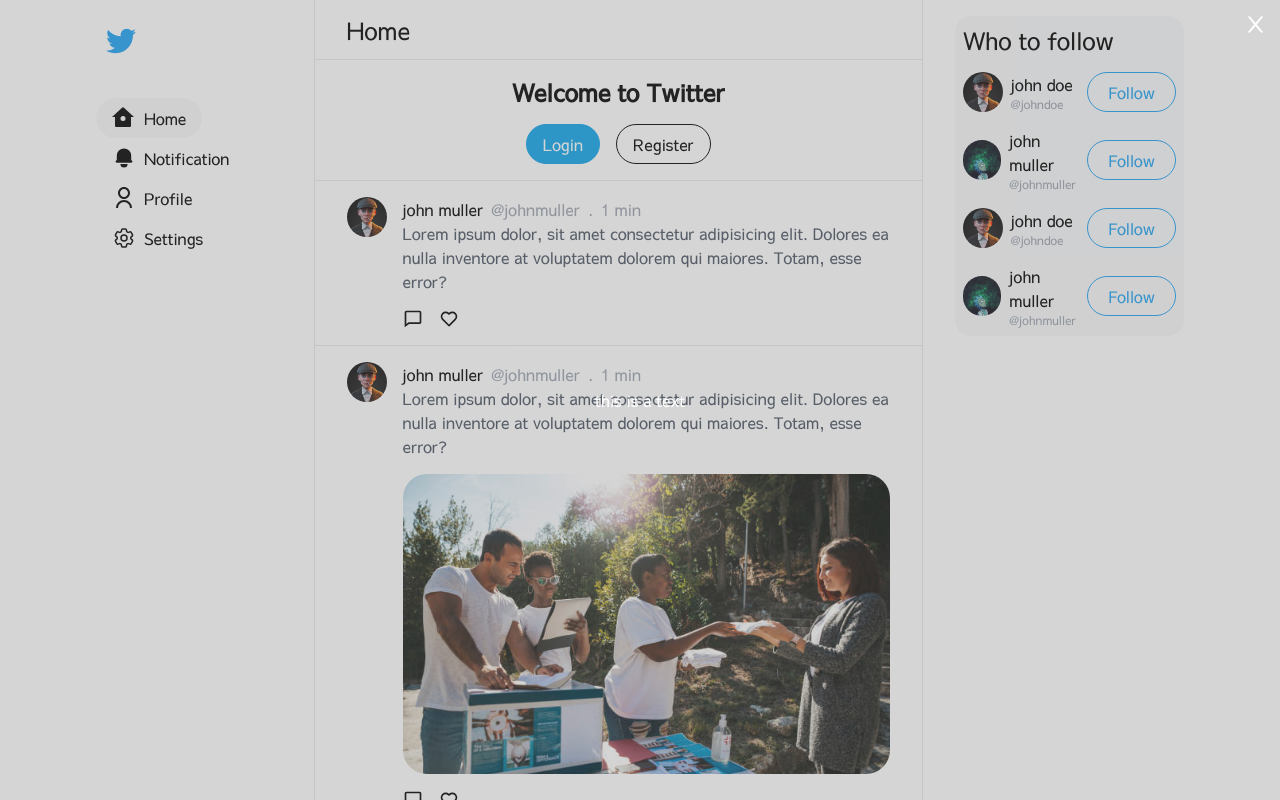
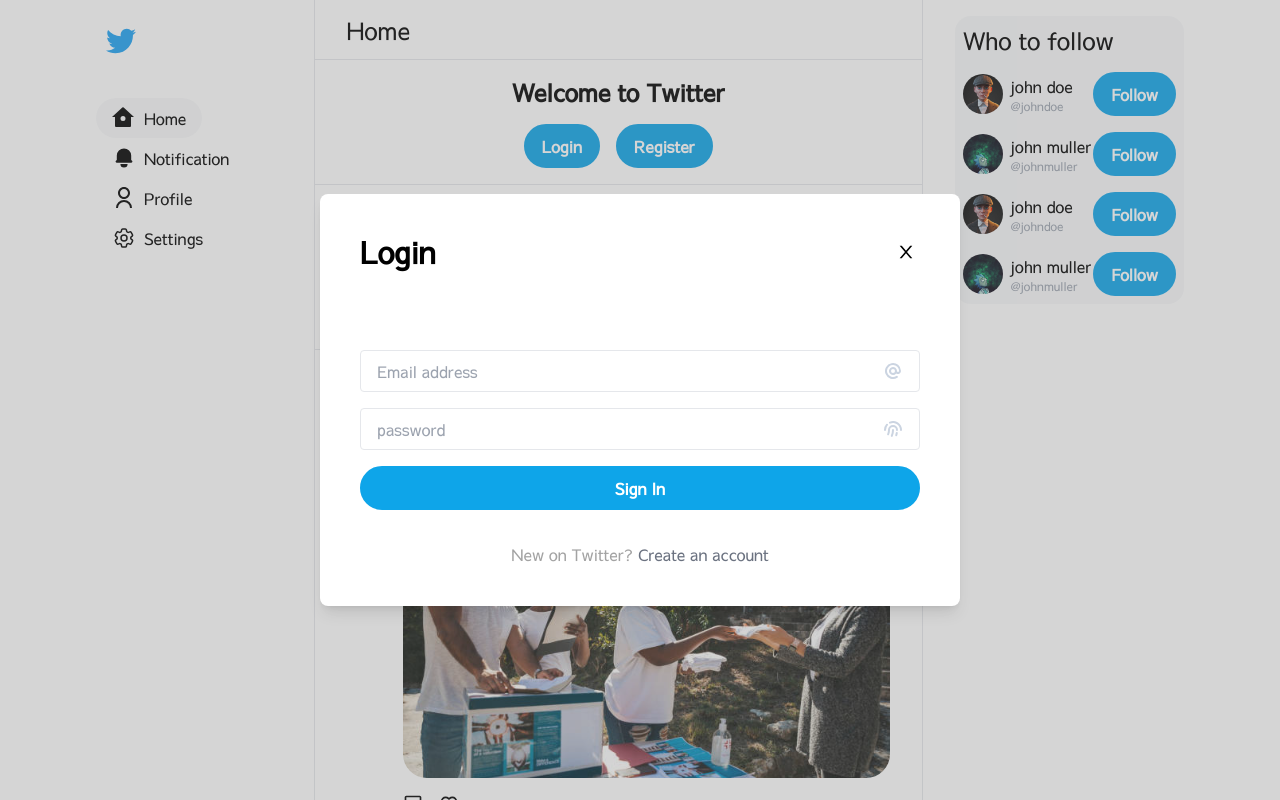
Before and after one commit to code-env/next13-twitter-clone, a Next.js app: page / in a window 1280 px wide. Both pictures are taken after a click on the button "Login". Shown: the top 800 px of the page. Built offline with nearby package versions, Linux system fonts and the light colour scheme; no server answers.

Commit message:
the login and register modals were edited and displayed when clicked

```diff
--- a/components/ButtonContainer.jsx
+++ b/components/ButtonContainer.jsx
@@ -1,8 +1,38 @@
 import React from "react";
 
-const ButtonContainer = ({ label, type, className, onClick }) => {
+const ButtonContainer = ({
+  label,
+  secondary,
+  fullWidth,
+  onClick,
+  large,
+  disabled,
+  outline,
+}) => {
   return (
-    <button type={type} className={className} onClick={onClick}>
+    <button
+      className={`
+        disabled:opacity-70
+        disabled:cursor-not-allowed
+        rounded-full
+        font-semibold
+        hover:opacity-80
+        transition
+        border-2
+        outline-none
+        ${fullWidth ? "w-full" : "w-fit"}
+        ${secondary ? "bg-white" : "bg-sky-500"}
+        ${secondary ? "text-black" : "text-white"}
+        ${secondary ? "border-black" : "border-sky-500"}
+        ${large ? "text-xl" : "text-md"}
+        ${large ? "px-5" : "px-4"}
+        ${large ? "py-3" : "py-2"}
+        ${outline ? "bg-transparent" : ""}
+        ${outline ? "border-white" : ""}
+        ${outline ? "text-white" : ""}
+      `}
+      onClick={onClick}
+    >
       {label}
     </button>
   );
--- a/components/InputContainer.jsx
+++ b/components/InputContainer.jsx
@@ -3,7 +3,16 @@
 import { useState } from "react";
 import { HiAtSymbol, HiFingerPrint, HiOutlineUser } from "react-icons/hi";
 
-const InputContainer = ({ type, placeholder, email, password, username }) => {
+const InputContainer = ({
+  type,
+  placeholder,
+  email,
+  password,
+  username,
+  onChange,
+  name,
+  value,
+}) => {
   const [inputType, setInputType] = useState("password");
 
   const handleOnClick = () => {
@@ -18,7 +27,10 @@
       <input
         type={password ? inputType : type}
         placeholder={placeholder}
-        className="h-[40px] flex-1"
+        className="h-[40px] flex-1 text-black"
+        onChange={onChange}
+        name={name}
+        value={value}
       />
       {email && <HiAtSymbol size={20} />}
       {password && (
--- a/components/Modal.jsx
+++ b/components/Modal.jsx
@@ -1,5 +1,65 @@
 "use client";
 
-const Modal = ({ children }) => <div>{children}</div>;
+import { closeModal } from "@redux/slice/modalSlice";
+import { AiOutlineClose } from "react-icons/ai";
+import { useDispatch, useSelector } from "react-redux";
+
+const Modal = ({ children }) => {
+  const { type } = useSelector((state) => state.modal);
+  const dispatch = useDispatch();
+  const handleClose = () => {
+    dispatch(closeModal());
+  };
+  return (
+    <div className="modal__container">
+      <div className="relative w-full lg:w-3/6 my-6 mx-auto lg:max-w-3xl h-full lg:h-auto">
+        <div
+          className="
+            h-full
+            lg:h-auto
+            border-0
+            rounded-lg
+            shadow-lg
+            relative
+            flex
+            flex-col
+            w-full
+            bg-white
+            outline-none
+            focus:outline-none
+            "
+        >
+          <div
+            className="
+              flex
+              items-center
+              justify-between
+              p-10
+              rounded-t
+              "
+          >
+            <h3 className="text-3xl font-semibold text-black capitalize">
+              {type}
+            </h3>
+            <button
+              className="
+                  p-1
+                  ml-auto
+                  border-0
+                  text-black
+                  hover:opacity-70
+                  transition
+                "
+              onClick={handleClose}
+            >
+              <AiOutlineClose size={20} />
+            </button>
+          </div>
+          <div className="relative p-10 flex-auto">{children}</div>
+        </div>
+      </div>
+    </div>
+  );
+};
 
 export default Modal;
--- a/components/Modals/Login.jsx
+++ b/components/Modals/Login.jsx
@@ -1,5 +1,74 @@
+"use client";
+
+import { ButtonContainer, InputContainer } from "@components";
+import { openModal } from "@redux/slice/modalSlice";
+import { useState } from "react";
+import { useDispatch } from "react-redux";
+
 const Login = () => {
-  return <div>Login</div>;
+  const dispatch = useDispatch();
+
+  const [userData, setUserData] = useState({
+    email: "",
+    password: "",
+  });
+
+  const handleLogin = async (e) => {
+    e.preventDefault();
+  };
+
+  const saythere = () => {
+    dispatch(openModal("register"));
+  };
+
+  const { email, password } = userData;
+
+  const handleOnChange = (e) => {
+    setUserData((prev) => ({
+      ...prev,
+      [e.target.name]: e.target.value,
+    }));
+  };
+
+  console.log(userData);
+
+  return (
+    <form onSubmit={handleLogin} className="flex flex-col gap-4">
+      <InputContainer
+        onChange={handleOnChange}
+        type="email"
+        placeholder="Email address"
+        email
+        value={email}
+        name="email"
+      />
+      <InputContainer
+        onChange={handleOnChange}
+        type="password"
+        placeholder="password"
+        password
+        value={password}
+        name="password"
+      />
+      <ButtonContainer label="Sign In" fullWidth />
+
+      <div className="text-neutral-400 text-center mt-4">
+        <p>
+          New on Twitter?{" "}
+          <span
+            onClick={saythere}
+            className="
+            text-gray-500
+            cursor-pointer
+            hover:underline
+          "
+          >
+            Create an account
+          </span>
+        </p>
+      </div>
+    </form>
+  );
 };
 
 export default Login;
--- a/components/Modals/Register.jsx
+++ b/components/Modals/Register.jsx
@@ -1,5 +1,93 @@
+"use client";
+
+import { ButtonContainer, InputContainer } from "@components";
+import { openModal } from "@redux/slice/modalSlice";
+import { useState } from "react";
+import { useDispatch } from "react-redux";
+
 const Register = () => {
-  return <div>Register</div>;
+  const dispatch = useDispatch();
+
+  const [userData, setUserData] = useState({
+    email: "",
+    password: "",
+    username: "",
+    handle: "",
+  });
+
+  const handleRegister = async (e) => {
+    e.preventDefault();
+  };
+
+  const toggleModal = () => {
+    dispatch(openModal("login"));
+  };
+
+  const { email, password, handle, username } = userData;
+
+  const handleOnChange = (e) => {
+    setUserData((prev) => ({
+      ...prev,
+      [e.target.name]: e.target.value,
+    }));
+  };
+
+  console.log(userData);
+
+  return (
+    <form onSubmit={handleRegister} className="flex flex-col gap-4">
+      <InputContainer
+        onChange={handleOnChange}
+        type="text"
+        placeholder="Username"
+        username
+        value={username}
+        name="username"
+      />
+      <InputContainer
+        onChange={handleOnChange}
+        type="text"
+        placeholder={`@handle. ex:@${username ? username : "username"}`}
+        username
+        value={handle}
+        name="handle"
+      />
+      <InputContainer
+        onChange={handleOnChange}
+        type="email"
+        placeholder="Email address"
+        email
+        value={email}
+        name="email"
+      />
+
+      <InputContainer
+        onChange={handleOnChange}
+        type="password"
+        placeholder="password"
+        password
+        value={password}
+        name="password"
+      />
+      <ButtonContainer label="Sign In" fullWidth />
+
+      <div className="text-neutral-400 text-center mt-4">
+        <p>
+          Not new here?{" "}
+          <span
+            onClick={toggleModal}
+            className="
+            text-gray-500
+            cursor-pointer
+            hover:underline
+          "
+          >
+            Sign in
+          </span>
+        </p>
+      </div>
+    </form>
+  );
 };
 
 export default Register;
--- a/components/Share.jsx
+++ b/components/Share.jsx
@@ -6,25 +6,23 @@
 import { BiImage } from "react-icons/bi";
 import { ButtonContainer } from "@components";
 import { useSession } from "next-auth/react";
-import {  useDispatch } from "react-redux";
-import { toggleModal } from "@redux/slice/modalSlice";
+import { useDispatch } from "react-redux";
+import { openModal } from "@redux/slice/modalSlice";
 
 const Share = () => {
   const [file, setFile] = useState(null);
 
-  const dispatch = useDispatch()
+  const dispatch = useDispatch();
 
-  const handleClick = () => {
-    dispatch(toggleModal())
-  }
+  const handleClick = (type) => {
+    dispatch(openModal(type));
+  };
 
-  const {data: sesion} = useSession()
-
+  const { data: sesion } = useSession();
 
   return (
     <div className="px-8 py-4 bg-skin-fill flex gap-4">
-      {
-        sesion?.user ? (
+      {sesion?.user ? (
         <>
           <div className="user__profile  ">
             <CustomizeImage
@@ -75,11 +73,7 @@
                     <BiImage />
                   </span>
                 </label>
-            <ButtonContainer
-              type="button"
-              label="Tweet"
-              className="h-[40px] rounded-[20px] cursor-pointer bg-[#1EA1F2] px-4 text-white border-[#1EA1F2] hover:bg-transparent border hover:text-[#1EA1F2] transition"
-            />
+                <ButtonContainer type="button" label="Tweet" />
               </div>
             </div>
           </div>
@@ -88,7 +82,8 @@
         <div className="auth__container mx-auto flex flex-col items-center justify-center gap-4">
           <h1 className="font-bold text-2xl">Welcome to Twitter</h1>
           <div className="auth__buttons flex gap-4 items-center">
-                <ButtonContainer className="
+            <ButtonContainer
+              className="
                   border
                  border-sky-500
                  bg-sky-500
@@ -98,8 +93,9 @@
                   hover:bg-white
                   transition
                   hover:text-sky-500"
-                  onClick={handleClick}
-                  label="Login" />
+              onClick={() => handleClick("login")}
+              label="Login"
+            />
             <ButtonContainer
               className="
                  border
@@ -111,15 +107,12 @@
                   transition
                   hover:text-white
                  "
-                  onClick={handleClick}
+              onClick={() => handleClick("register")}
               label="Register"
-
             />
           </div>
         </div>
-        )
-      }
-
+      )}
     </div>
   );
 };
--- a/providers/Wrapper.jsx
+++ b/providers/Wrapper.jsx
@@ -1,27 +1,20 @@
 "use client";
 
-import { useDispatch, useSelector } from "react-redux";
-import { toggleModal } from "@redux/slice/modalSlice";
-import Modal from "@components/Modal";
-import { AiOutlineClose } from "react-icons/ai";
+import { useSelector } from "react-redux";
+import { Login, Modal, ProfileEdit, Register } from "@components";
 
 const Wrapper = ({ children }) => {
-  const modal = useSelector((state) => state.modal);
-  const dispact = useDispatch();
+  const { default: initialState, type } = useSelector((state) => state.modal);
 
-  const handleClick = () => {
-    dispact(toggleModal());
-  };
-
+  console.log(type);
   return (
     <main className="relative">
       {children}
-      {modal && (
+      {initialState && (
         <Modal>
-          <div className="modal__container">
-            <AiOutlineClose onClick={handleClick} size={25} />
-            this is a text
-          </div>
+          {type.toString() === "login" && <Login />}
+          {type === "register" && <Register />}
+          {type === "profileedit" && <ProfileEdit />}
         </Modal>
       )}
     </main>
--- a/redux/slice/modalSlice.js
+++ b/redux/slice/modalSlice.js
@@ -2,20 +2,25 @@
 
 import { createSlice } from "@reduxjs/toolkit";
 
+const initialState = {
+  default: false,
+  type: "",
+};
+
 const modalSlice = createSlice({
   name: "modal",
-  initialState: false,
+  initialState,
   reducers: {
-    toggleModal: (state) => {
-      if (state === false) {
-        return true;
-      } else {
-        return false;
-      }
+    openModal: (state, action) => {
+      state.default = true;
+      state.type = action.payload;
+    },
+    closeModal: () => {
+      return initialState;
     },
   },
 });
 
-export const { toggleModal } = modalSlice.actions;
+export const { openModal, closeModal } = modalSlice.actions;
 
 export default modalSlice.reducer;
--- a/styles/globals.css
+++ b/styles/globals.css
@@ -22,6 +22,8 @@
   }
 }
 
+
+
 .route {
   @apply h-[40px] flex items-center gap-2 px-4 hover:bg-gray-200/30  transition-all w-fit rounded-[20px];
 }
@@ -38,10 +40,6 @@
 
 .modal__container {
   @apply bg-neutral-500/30 fixed top-0 left-0 w-full h-screen text-white z-50 flex items-center justify-center;
-}
-
-.modal__container svg {
-  @apply absolute top-3 right-3 cursor-pointer;
 }
 
 .input__container > svg {
```
Also changed, not shown: components/index.js (+8 -0 lines). Lines whose indentation alone changed are shown as unchanged.
